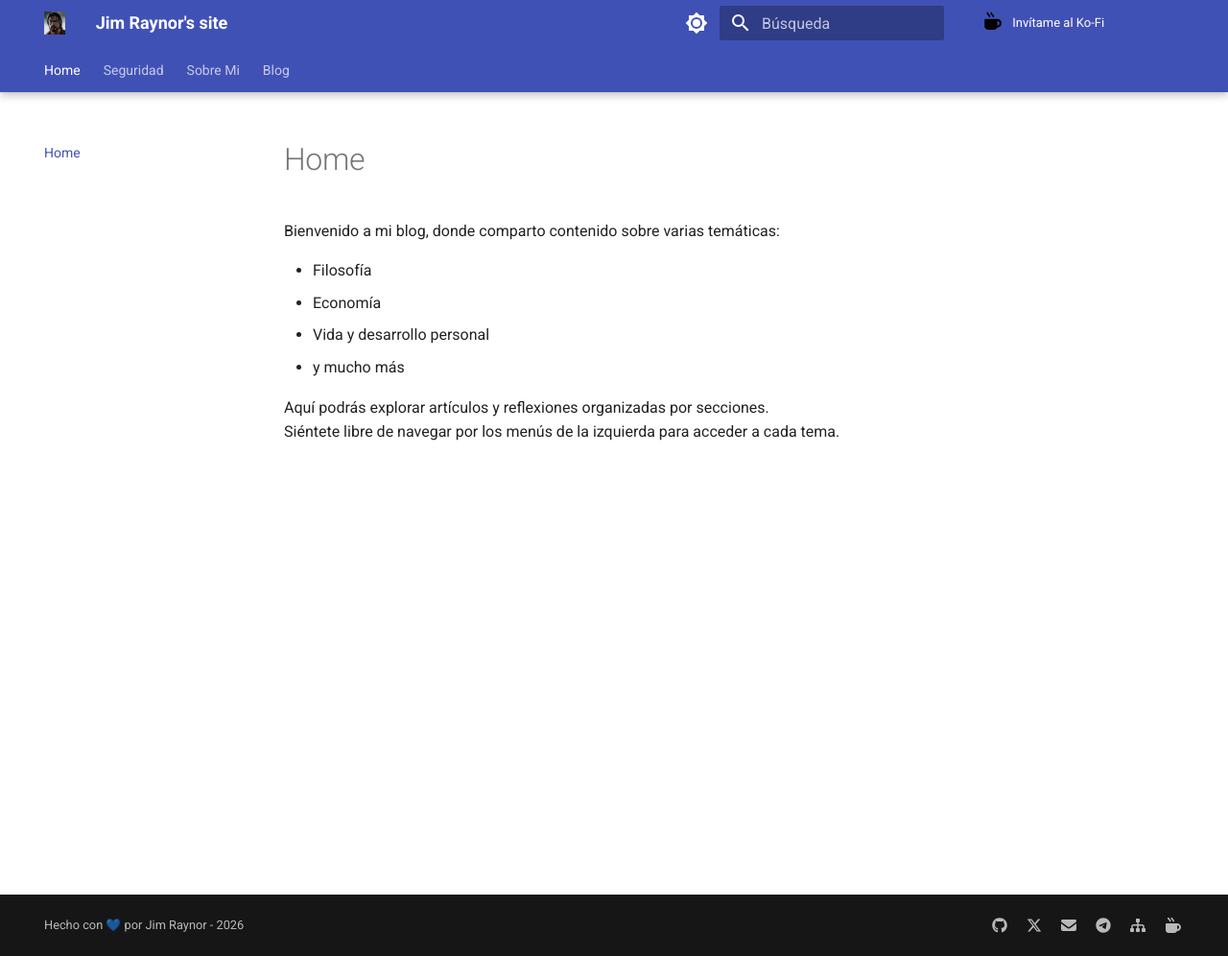
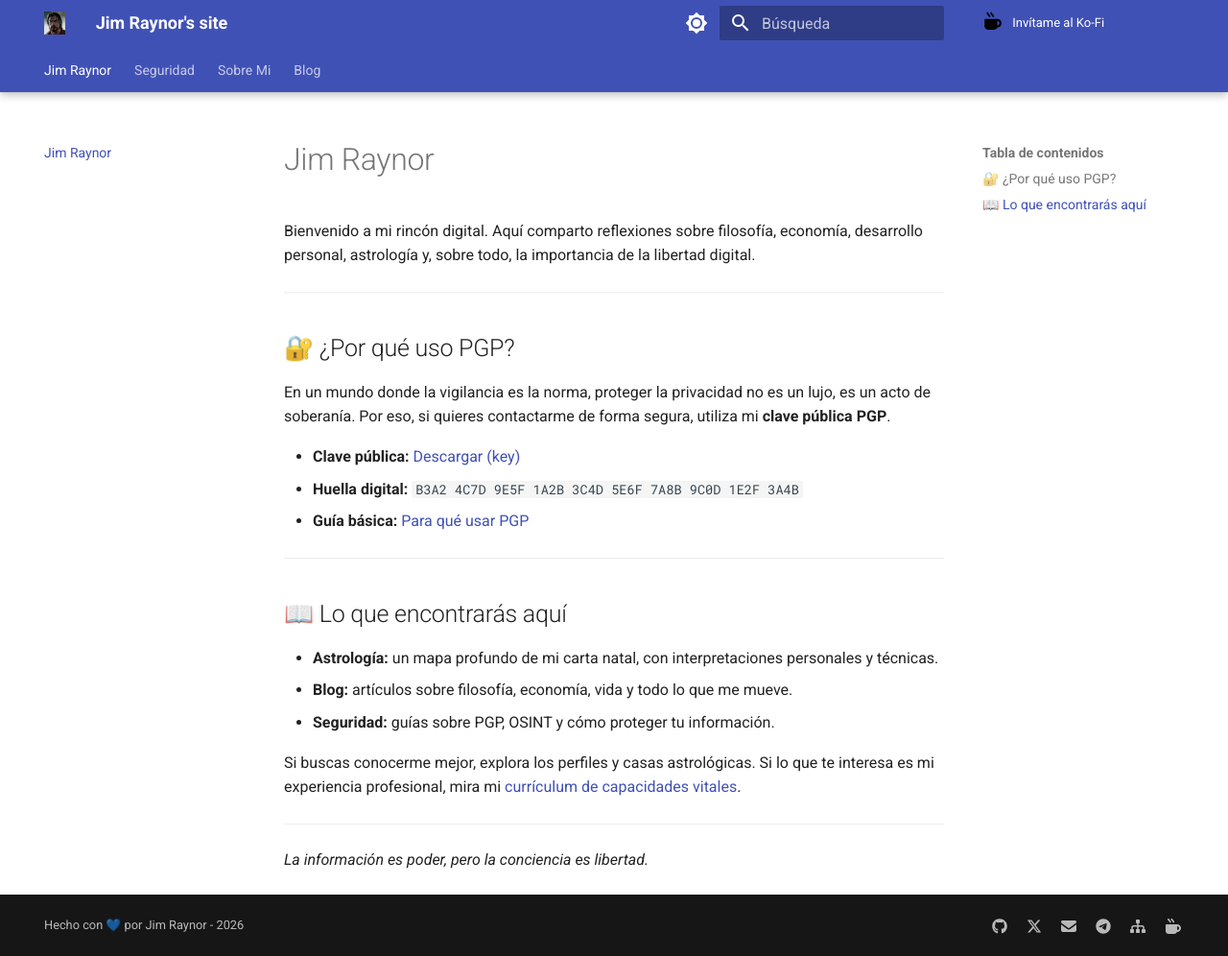
Before and after one commit to jimraynor88/blog, an MkDocs documentation site: the page built from docs/index.md, in a window 1280 px wide and 996 px high. Shown: the whole window at 96% size. Built offline with MkDocs 1.6.1 and Material for MkDocs 9.7.7, drawn with Linux system fonts in a browser that asks for light colours.

Commit message:
Update index.md

```diff
--- a/docs/index.md
+++ b/docs/index.md
@@ -1,9 +1,27 @@
-Bienvenido a mi blog, donde comparto contenido sobre varias temáticas:
+# Jim Raynor
 
-- Filosofía
-- Economía
-- Vida y desarrollo personal
-- y mucho más
+Bienvenido a mi rincón digital. Aquí comparto reflexiones sobre filosofía, economía, desarrollo personal, astrología y, sobre todo, la importancia de la libertad digital.
 
-Aquí podrás explorar artículos y reflexiones organizadas por secciones.
-Siéntete libre de navegar por los menús de la izquierda para acceder a cada tema.
+---
+
+## 🔐 ¿Por qué uso PGP?
+
+En un mundo donde la vigilancia es la norma, proteger la privacidad no es un lujo, es un acto de soberanía. Por eso, si quieres contactarme de forma segura, utiliza mi **clave pública PGP**.
+
+- **Clave pública:** [Descargar (key)](https://jim88.pp.ua/Seguridad/PGP/JimRaynor-PublicKey)
+- **Huella digital:** `B3A2 4C7D 9E5F 1A2B 3C4D 5E6F 7A8B 9C0D 1E2F 3A4B`
+- **Guía básica:** [Para qué usar PGP](/Seguridad/PGP/Para-que-usar-PGP)
+
+---
+
+## 📖 Lo que encontrarás aquí
+
+- **Astrología:** un mapa profundo de mi carta natal, con interpretaciones personales y técnicas.
+- **Blog:** artículos sobre filosofía, economía, vida y todo lo que me mueve.
+- **Seguridad:** guías sobre PGP, OSINT y cómo proteger tu información.
+
+Si buscas conocerme mejor, explora los perfiles y casas astrológicas. Si lo que te interesa es mi experiencia profesional, mira mi [currículum de capacidades vitales](/mis_cv/).
+
+---
+
+*La información es poder, pero la conciencia es libertad.*
```
